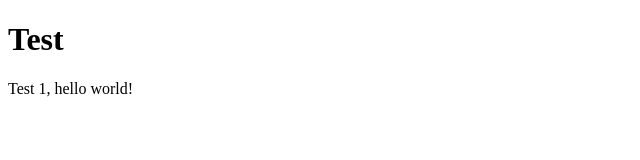
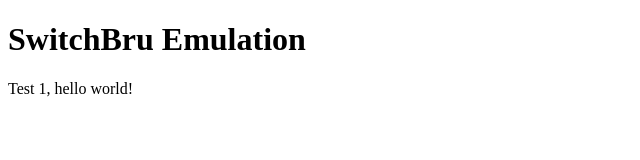
Before and after one commit to crazygamerdude17/SwitchBru-Emulation.github.io, a plain HTML site: page index.html in a window 1280 px wide. Shown: the whole page, without its empty margins (0-640 px from the left). Drawn offline with Linux system fonts and the light colour scheme.

Commit message:
Update index.html

```diff
--- a/index.html
+++ b/index.html
@@ -2,7 +2,7 @@
 
 <html>
 <body>
-<h1>Test</h1>
+<h1>SwitchBru Emulation</h1>
 
 <div>Test 1, hello world!</div>
 </body>
```
